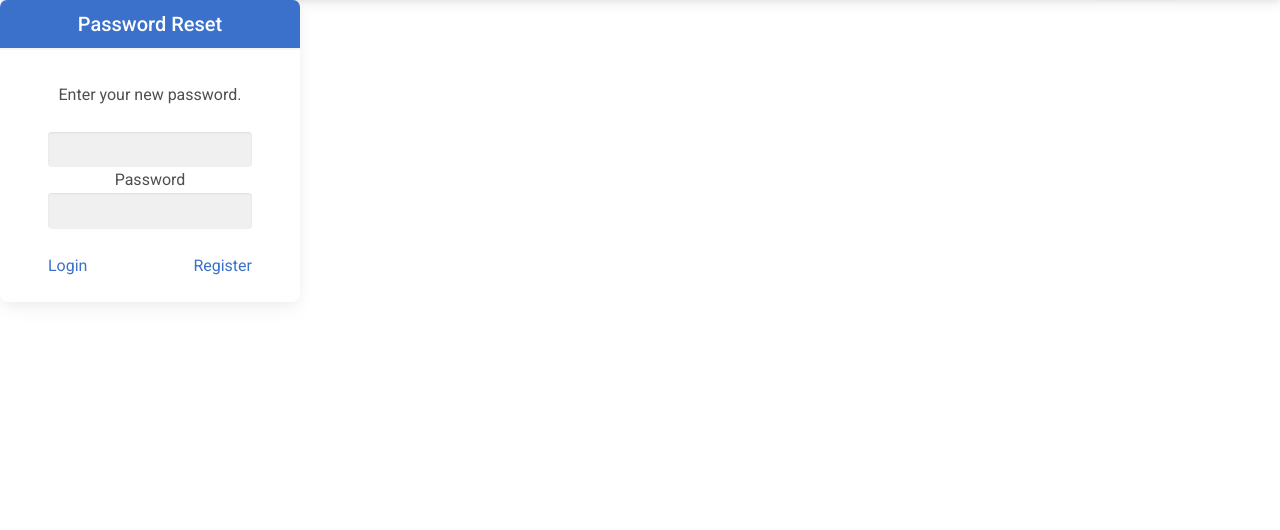
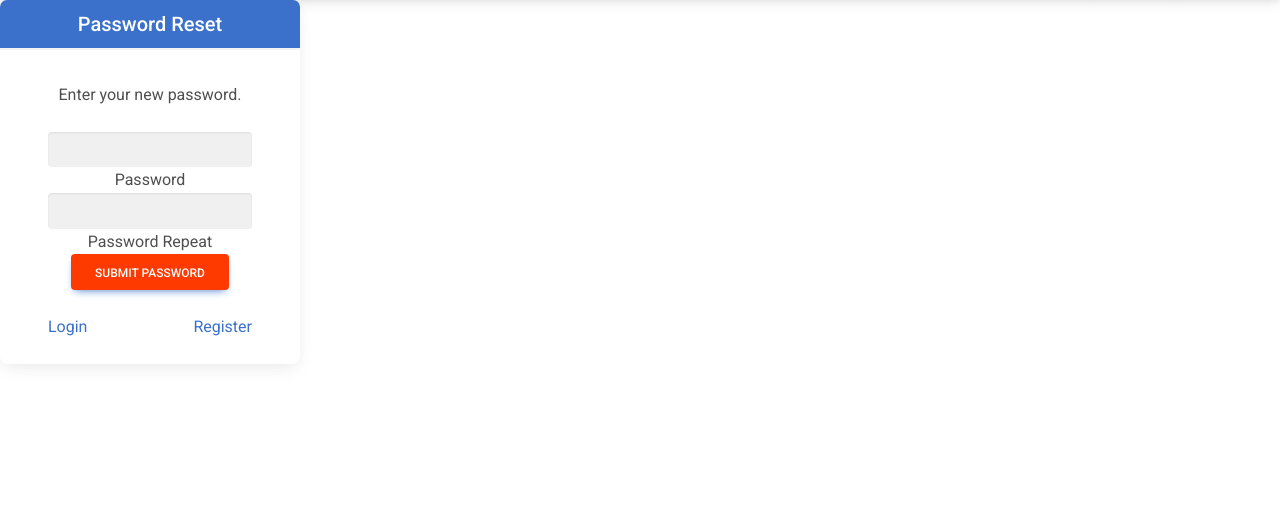
Before and after one commit to robkinson94/BackhaulBookingPortal, a Flask app: template website/templates/reset_pass.html in a window 1280 px wide. Shown: the part 53-583 px from the top of the page. Run offline with Flask 3, Linux system fonts and the light colour scheme; the template is opened without the code that fills it: values that come from a table or form of the project are taken from there, others are empty; some libraries are stand-ins or nearby versions.

Commit message:
Add files via upload

```diff
--- a/website/auth.py
+++ b/website/auth.py
@@ -456,12 +456,13 @@ def reset_password(token):
         # Update the user's password in the database
         new_password = reset_password.password.data
         email = User.query.filter_by(email=email).first()
-        email.password = new_password
+        email.password = generate_password_hash(new_password,method='pbkdf2:sha1',
+                    salt_length=8)
         db.session.commit()
         flash('Password has been reset successfully.')
         return redirect(url_for('auth.login'))
 
-    return redirect(url_for('auth.reset_pass', email=email, request_reset=request_reset))
+    return render_template('reset_pass.html', email=email, request_reset=request_reset, reset_password=reset_password)
 
 
 ######################################################################################################################################################################################
--- a/website/templates/reset_pass.html
+++ b/website/templates/reset_pass.html
@@ -2,11 +2,11 @@
     block content %}
 
     <form method="POST">
-        {{ form.hidden_tag() }} {% if form.errors %}
+        {{ reset_password.hidden_tag() }} {% if reset_password.errors %}
         <ul class="errors">
-            {% for field_name, field_errors in form.errors|dictsort if field_errors
+            {% for field_name, field_errors in reset_password.errors|dictsort if field_errors
             %} {% for error in field_errors %}
-            <li>{{ form[field_name].label }}: {{ error }}</li>
+            <li>{{ reset_password[field_name].label }}: {{ error }}</li>
             {% endfor %} {% endfor %}
         </ul>
         {% endif %}
@@ -22,9 +22,9 @@
                 </div>
                 <div class="form-outline">
                     {{ reset_password.password_repeat(class="form-control", style="background-color:
-                    #F0F0F0")}} {{ reset_password.repeat.label }}
+                    #F0F0F0")}} {{ reset_password.password_repeat.label }}
                 </div>
-                {{ reset_password.submit_password_reset(class="btn
+                {{ reset_password.submit_password_change(class="btn
                 btn-primary",style="background-color:#ff3a00; color:#ffffff;")}}
                 <div class="d-flex justify-content-between mt-4">
                     <a class="" href="/login">Login</a>
```
Also changed, not shown: instance/GXOBackhaulDB.db.
